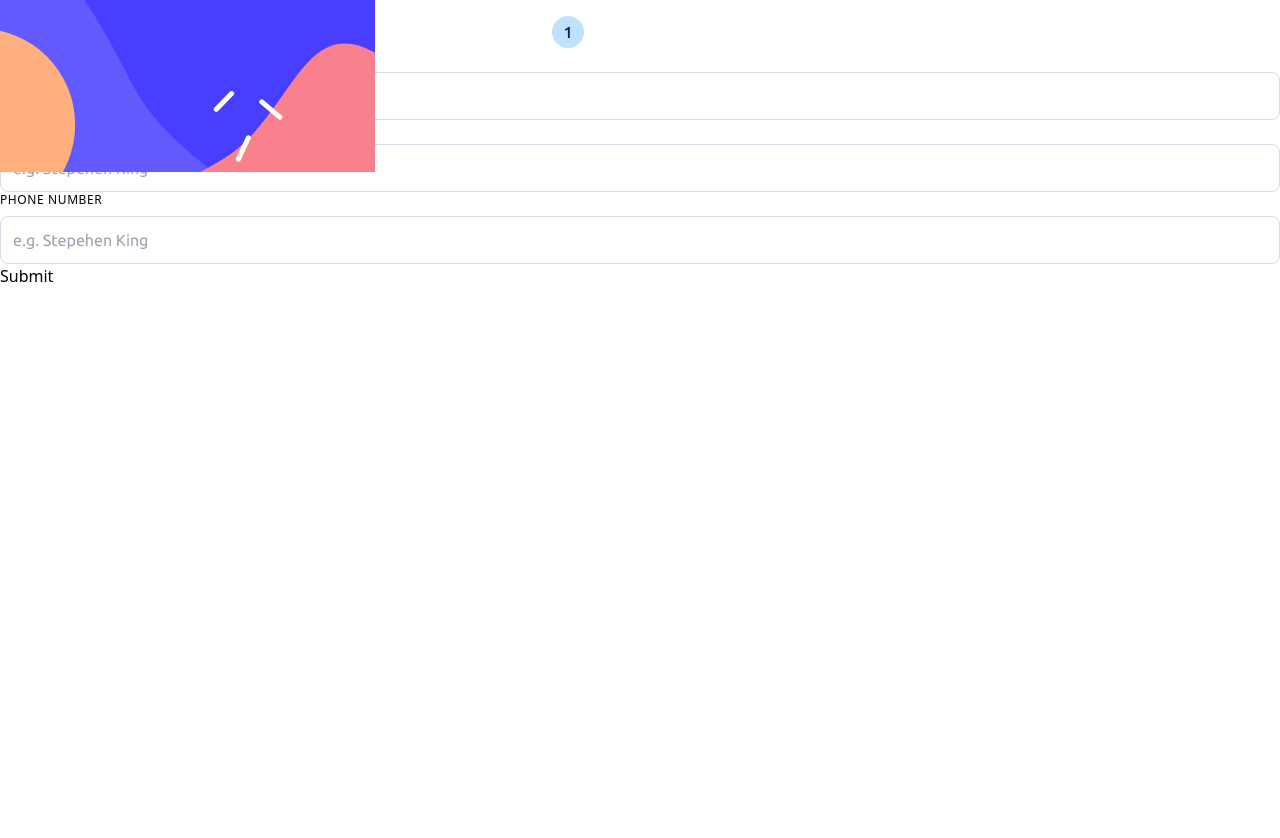
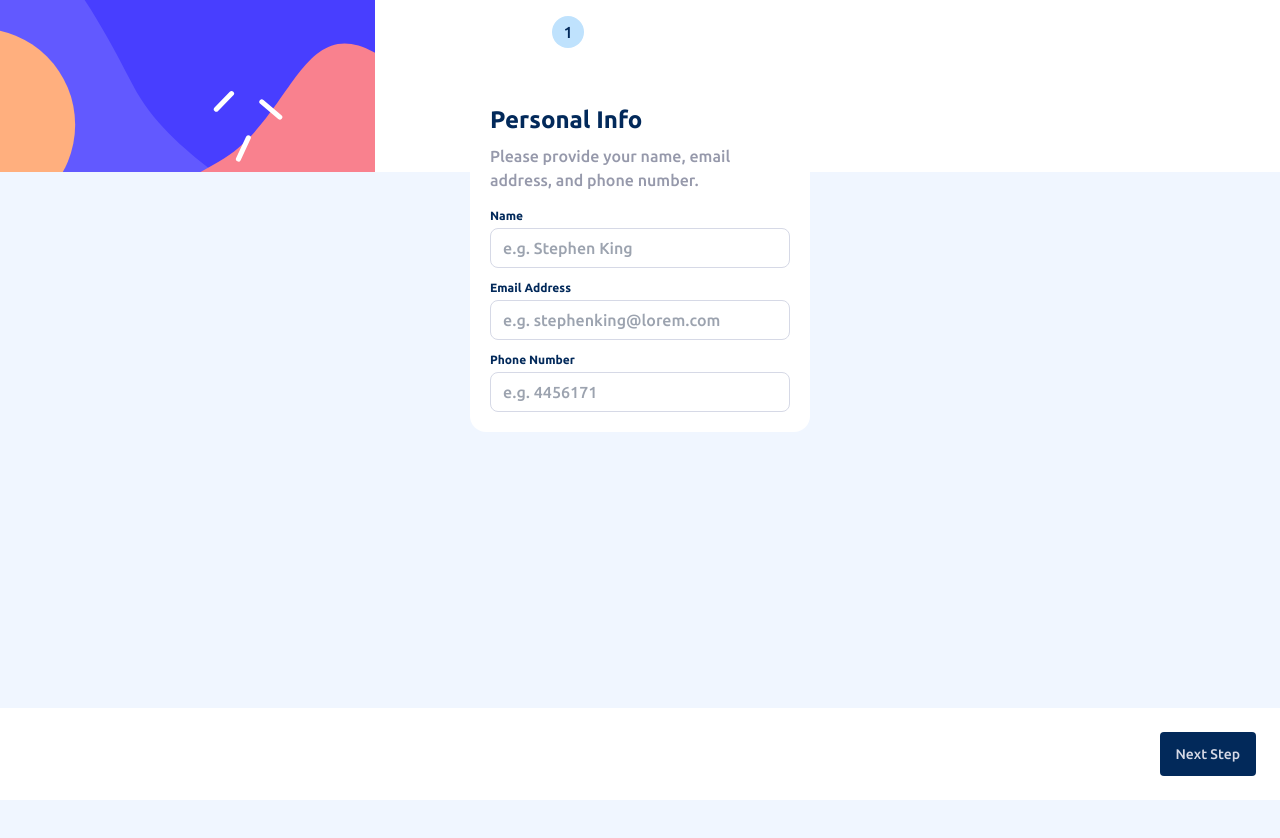
Before and after one commit to jowix311/multi-step-form, a React (Vite) app: page /your-info in a window 1280 px wide. Shown: the top 838 px of the page. Before the commit the page ends 800 px from the top, so only its background shows below. Built offline with nearby package versions, Linux system fonts and the light colour scheme.

Commit message:
step 1 - added style, save redux and redirect

```diff
--- a/src/components/form-step-indicator/FormStepIndicator.tsx
+++ b/src/components/form-step-indicator/FormStepIndicator.tsx
@@ -5,14 +5,16 @@ import FormStep from "../form-step/form-step.tsx";
 const FormStepIndicator = () => {
   return (
     <div className="relative">
-      <picture className="absolute">
+      <picture>
         <img src={sidebarMobile} alt="mobile banner" />
       </picture>
-      <div className="relative z-10 flex justify-center gap-4 pt-4">
-        <FormStep stepName={RoutePath.STEP_1} stepNumber="1" />
-        <FormStep stepName={RoutePath.STEP_2} stepNumber="2" />
-        <FormStep stepName={RoutePath.STEP_3} stepNumber="3" />
-        <FormStep stepName={RoutePath.STEP_4} stepNumber="4" />
+      <div className="top absolute inset-x-0 top-0 z-10 ">
+        <div className="flex justify-center gap-4 pt-4">
+          <FormStep stepName={RoutePath.STEP_1} stepNumber="1" />
+          <FormStep stepName={RoutePath.STEP_2} stepNumber="2" />
+          <FormStep stepName={RoutePath.STEP_3} stepNumber="3" />
+          <FormStep stepName={RoutePath.STEP_4} stepNumber="4" />
+        </div>
       </div>
     </div>
   );
--- a/src/components/form-your-info/FormYourInfo.tsx
+++ b/src/components/form-your-info/FormYourInfo.tsx
@@ -3,6 +3,7 @@ import { setYourInfoForm } from "../../store/your-info/your-info.reducer.ts";
 import { ChangeEvent, useState } from "react";
 import { SubmitHandler, useForm } from "react-hook-form";
 import InputField from "../input-field/InputField.tsx";
+import { useNavigate } from "react-router-dom";
 
 interface IFormYourInfo {
   name: string;
@@ -13,6 +14,7 @@ interface IFormYourInfo {
 const FormYourInfo = () => {
   const state = useAppSelector((state) => state.yourInfo);
   const dispatch = useAppDispatch();
+  const navigate = useNavigate();
 
   const {
     register,
@@ -22,8 +24,12 @@ const FormYourInfo = () => {
 
   const [formData, setFormData] = useState<IFormYourInfo>({ ...state });
   const onSubmit: SubmitHandler<IFormYourInfo> = (data) => {
+    //save to redux and redirect
     dispatch(setYourInfoForm({ ...data }));
-    //@todo proceed to next step
+
+    navigate(`/select-plan`);
+
+    alert(1);
   };
 
   const handleChange = (event: ChangeEvent<HTMLInputElement>) => {
@@ -32,15 +38,23 @@ const FormYourInfo = () => {
   };
 
   return (
-    <>
+    <div className="flex h-screen bg-magnolia">
       <form onSubmit={handleSubmit(onSubmit)} noValidate={true}>
+        <div className="absolute left-0 right-0 top-20 z-10 m-auto w-[340px] rounded-2xl bg-white p-5 pt-6">
+          <h1 className="mb-2 font-ubuntu text-2xl font-bold text-marineBlue">
+            Personal Info
+          </h1>
+          <p className="mb-4 font-ubuntu font-medium text-coolGray">
+            Please provide your name, email address, and phone number.
+          </p>
           <InputField
+            spacing="mb-3"
             label="Name"
             errors={errors}
             id="name"
             type="text"
             name="name"
-          placeholder="e.g. Stepehen King"
+            placeholder="e.g. Stephen King"
             value={formData.name}
             onChange={handleChange}
             register={{
@@ -53,12 +67,13 @@ const FormYourInfo = () => {
             }}
           />
           <InputField
+            spacing="mb-3"
             label="Email Address"
             errors={errors}
             id="email"
             type="text"
             name="email"
-          placeholder="e.g. Stepehen King"
+            placeholder="e.g. stephenking@lorem.com"
             value={formData.email}
             onChange={handleChange}
             register={{
@@ -76,7 +91,7 @@ const FormYourInfo = () => {
             id="phone"
             type="text"
             name="phone"
-          placeholder="e.g. Stepehen King"
+            placeholder="e.g. 4456171"
             value={formData.phone}
             onChange={handleChange}
             register={{
@@ -88,9 +103,17 @@ const FormYourInfo = () => {
               }),
             }}
           />
-        <button type="submit">Submit</button>
+        </div>
+        <div className="absolute bottom-0 left-0 right-0 flex justify-end bg-white p-6">
+          <button
+            type="submit"
+            className="rounded bg-marineBlue p-3 pl-4 pr-4 font-ubuntu text-sm font-medium text-lightGray hover:text-white"
+          >
+            Next Step
+          </button>
+        </div>
       </form>
-    </>
+    </div>
   );
 };
 
--- a/src/components/input-field/InputField.tsx
+++ b/src/components/input-field/InputField.tsx
@@ -2,6 +2,7 @@ import { FieldErrors } from "react-hook-form";
 import { ChangeEvent } from "react";
 
 interface InputFieldProps {
+  spacing?: string;
   label: string;
   id: string;
   type: string;
@@ -21,16 +22,17 @@ interface InputFieldProps {
  * */
 
 const InputField = ({
+  spacing,
   label,
   register,
   errors,
   ...otherProps
 }: InputFieldProps) => {
   return (
-    <div className="basis-full">
+    <div className={`basis-full ${spacing}`}>
       <label
         htmlFor={otherProps.id}
-        className={`mb-2 block font-poppins text-xs uppercase tracking-wider  ${
+        className={`mb-1 block font-ubuntu text-xs font-bold text-marineBlue  ${
           errors![otherProps.id] ? "text-lightRed" : "text-smokeyGray"
         }`}
       >
@@ -39,16 +41,16 @@ const InputField = ({
       <input
         {...register}
         {...otherProps}
-        className={` h-12 w-full rounded-lg
-        border border-solid  pl-3
-        font-ubuntu text-offBlack focus:outline-none ${
+        className={`font-sm h-10
+        w-full rounded-lg border border-solid pl-3 font-ubuntu text-base
+        font-medium text-coolGray focus:outline-none ${
           errors![otherProps.id]
             ? "border-lightRed caret-lightRed hover:border-lightRed focus:border-lightRed active:border-lightRed"
-            : "border-lightGray caret-purple hover:border-purple focus:border-purple active:border-purple"
+            : "caret-purple hover:border-purple focus:border-purple active:border-purple border-lightGray"
         }`}
       />
       {errors![otherProps.id] && (
-        <span className="font-poppins text-xs italic text-lightRed">
+        <span className="font-poppins text-lightRed text-xs italic">
           {errors![otherProps.id]!.message!.toString()}
         </span>
       )}
```
Also changed, not shown: 1 other file (tests, documents, lock files or other folders). Lines whose indentation alone changed are shown as unchanged.
